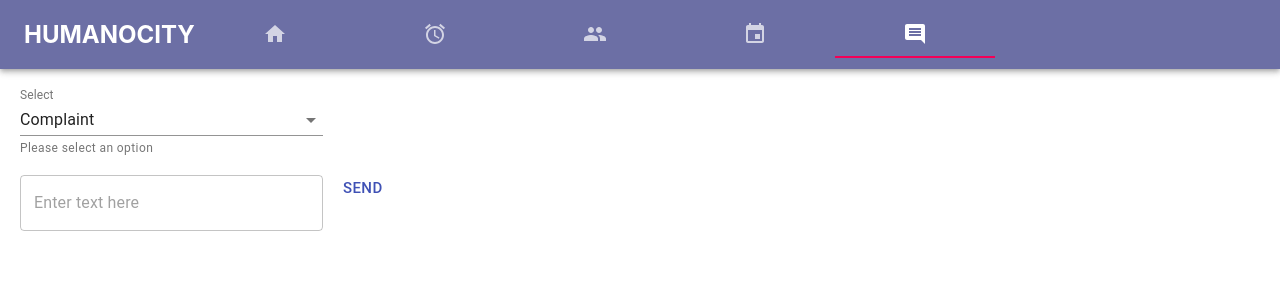
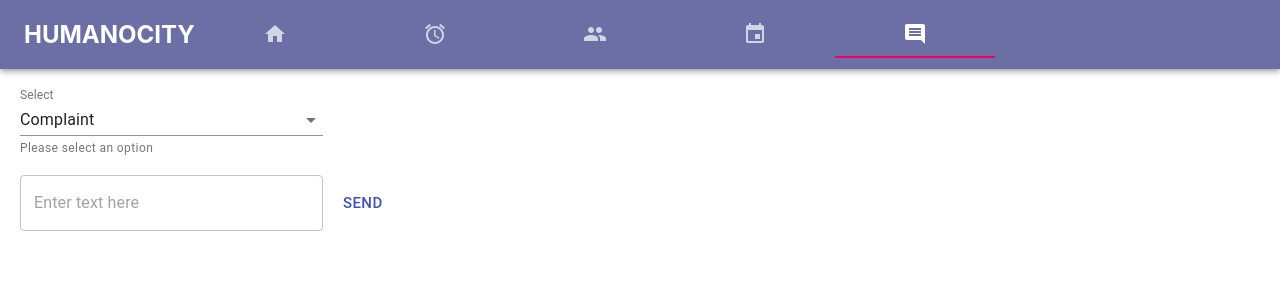
Before and after one commit to sterlingwalker/humanocity-client, a React (Create React App) app: page /feedback in a window 1280 px wide. Shown: the top 300 px of the page. Built offline with nearby package versions, Linux system fonts and the light colour scheme.

Commit message:
Update src/components/FeedbackPage.js
Co-authored-by: sterlingwalker <68869426+sterlingwalker@users.noreply.github.com>

```diff
--- a/src/components/FeedbackPage.js
+++ b/src/components/FeedbackPage.js
@@ -60,7 +60,7 @@ export default function FeedbackPage() {
           ))}
         </TextField>
         <form className={classes.root} noValidate autoComplete="off">
-          <div>
+          <div className={classes.input} >
             <TextField
               id="outlined-textarea"
               placeholder="Enter text here"
```
